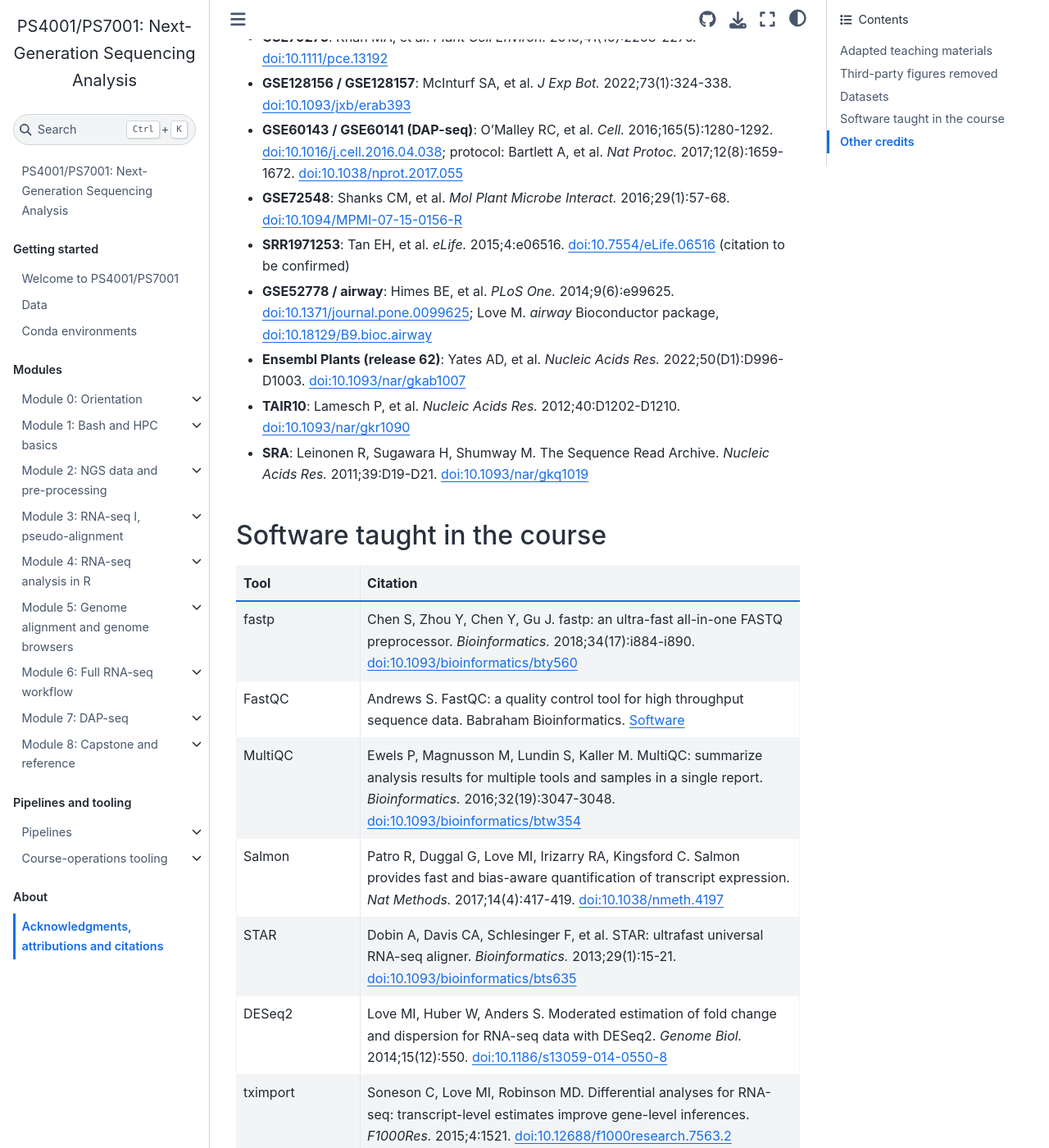
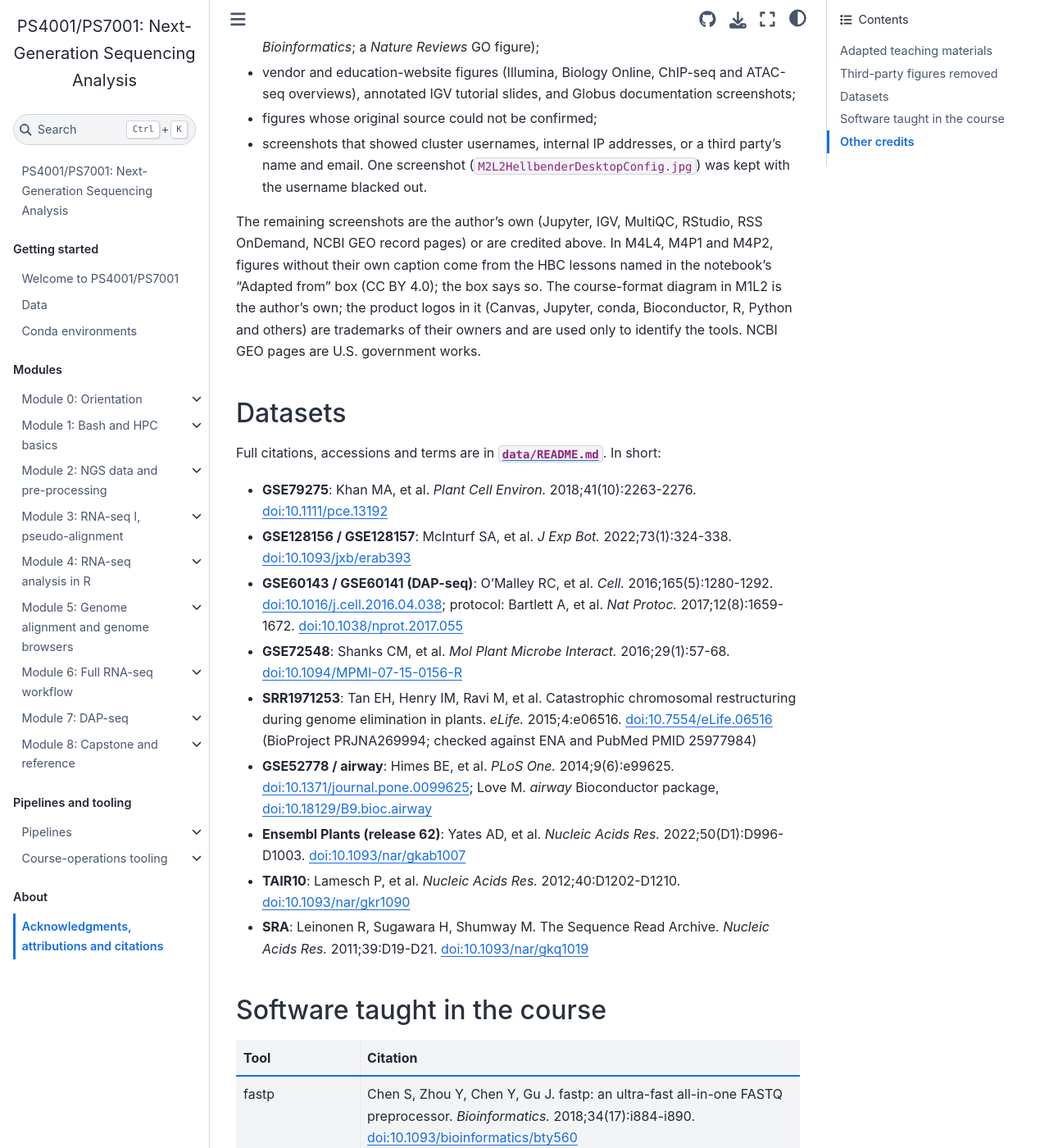
Before and after one commit to piercetaylor/ps7001-next-generation-sequencing-analysis-course, a Jupyter Book: the page built from ACKNOWLEDGMENTS.md, in a window 1280 px wide and 1400 px high, scrolled down 4814 px. Shown: the whole window at 82% size. Built offline with Jupyter Book 1.0.4 settings and Sphinx 7.4.7 and the Sphinx Book theme 1.1.4, drawn with Linux system fonts in a browser that asks for light colours; some of the changed text lies outside the part shown.

Commit message:
Complete image attributions and link the Pages site and Binder
- Credit the Wikimedia Commons cluster-generation figure (M2L2, CC BY-SA 4.0)
  and the Schmeier FastQC plots (M2P1, MIT) under the images, in the module
  README, ACKNOWLEDGMENTS and LICENSE (new item 10).
- State in the M4L4/M4P1/M4P2 "Adapted from" boxes that uncaptioned figures
  come from the HBC lessons (CC BY 4.0); credit the Paul Pavlidis figure in M4P1.
- Confirm the SRR1971253 citation (Tan et al. 2015 eLife, PMID 25977984).
- Add the GitHub Pages and Binder links to the README; note logo trademarks.

```diff
--- a/ACKNOWLEDGMENTS.md
+++ b/ACKNOWLEDGMENTS.md
@@ -20,6 +20,9 @@
 | `module_1_bash_hpc/resources/images/conda-env2-GeoHackWeek.png` (used in M1P1) | [GeoHackWeek: Conda tutorial](https://geohackweek.github.io/datasharing/01-conda-tutorial/) ([geohackweek/datasharing](https://github.com/geohackweek/datasharing)) | GeoHackWeek contributors | CC BY 4.0 (LICENSE.md in the source repository) | Unchanged; credited in the notebook |
 | nf-core metro-map images in M6L2, M6P1, M7P1 | [nf-core/rnaseq](https://github.com/nf-core/rnaseq), [nf-core/chipseq](https://github.com/nf-core/chipseq) | nf-core community | MIT | Unchanged; credited under each image |
 | Figure in M5L1 (alignment strategies) | Jackson DJ, Cerveau N, Posnien N. *Front. Zool.* 2024;21:17, Fig. 2, [doi:10.1186/s12983-024-00538-y](https://doi.org/10.1186/s12983-024-00538-y) | the authors | CC BY 4.0 (publisher page) | Unchanged; credited |
+| Figure in M2L2 (Illumina cluster generation) | ["Cluster Generation.png"](https://commons.wikimedia.org/wiki/File:Cluster_Generation.png), Wikimedia Commons | DMLapato | [CC BY-SA 4.0](https://creativecommons.org/licenses/by-sa/4.0/) (file page) | Unchanged; linked from Wikimedia Commons, not copied into this repository; credited under the image |
+| FastQC example plots in M2P1 (`fastqc_bad1.png`, `fastqc_bad3.png`) | [Computational Genomics Tutorial](https://genomics.sschmeier.com/) ([sschmeier/genomics](https://github.com/sschmeier/genomics)) | Sebastian Schmeier | [MIT](https://github.com/sschmeier/genomics/blob/master/LICENSE), Copyright (c) 2020 Sebastian Schmeier | Unchanged; linked from the tutorial site, not copied into this repository; credited under the images |
+| "Differential expression" figure in M4P1 | Paul Pavlidis (University of British Columbia), as reproduced in the HBC Intro-to-DGE lessons | P. Pavlidis / HBC | CC BY 4.0 (HBC lessons) | Unchanged; credited under the image |
 | Shrunken-LFC and rlog figures in M4P1 | Love MI, Huber W, Anders S. *Genome Biol.* 2014;15:550, [doi:10.1186/s13059-014-0550-8](https://doi.org/10.1186/s13059-014-0550-8), and the DESeq2 documentation, as reproduced in the HBC lessons | the authors / HBC | CC BY 4.0 | Unchanged; credited |
 
 ### Flagged and not published
@@ -68,7 +71,13 @@
   was kept with the username blacked out.
 
 The remaining screenshots are the author's own (Jupyter, IGV, MultiQC,
-RStudio, NCBI GEO record pages) or are credited above.
+RStudio, RSS OnDemand, NCBI GEO record pages) or are credited above. In
+M4L4, M4P1 and M4P2, figures without their own caption come from the HBC
+lessons named in the notebook's "Adapted from" box (CC BY 4.0); the box says
+so. The course-format diagram in M1L2 is the author's own; the product logos
+in it (Canvas, Jupyter, conda, Bioconductor, R, Python and others) are
+trademarks of their owners and are used only to identify the tools. NCBI GEO
+pages are U.S. government works.
 
 ## Datasets
 
@@ -79,7 +88,7 @@
 - **GSE128156 / GSE128157**: McInturf SA, et al. *J Exp Bot.* 2022;73(1):324-338. [doi:10.1093/jxb/erab393](https://doi.org/10.1093/jxb/erab393)
 - **GSE60143 / GSE60141 (DAP-seq)**: O'Malley RC, et al. *Cell.* 2016;165(5):1280-1292. [doi:10.1016/j.cell.2016.04.038](https://doi.org/10.1016/j.cell.2016.04.038); protocol: Bartlett A, et al. *Nat Protoc.* 2017;12(8):1659-1672. [doi:10.1038/nprot.2017.055](https://doi.org/10.1038/nprot.2017.055)
 - **GSE72548**: Shanks CM, et al. *Mol Plant Microbe Interact.* 2016;29(1):57-68. [doi:10.1094/MPMI-07-15-0156-R](https://doi.org/10.1094/MPMI-07-15-0156-R)
-- **SRR1971253**: Tan EH, et al. *eLife.* 2015;4:e06516. [doi:10.7554/eLife.06516](https://doi.org/10.7554/eLife.06516) (citation to be confirmed)
+- **SRR1971253**: Tan EH, Henry IM, Ravi M, et al. Catastrophic chromosomal restructuring during genome elimination in plants. *eLife.* 2015;4:e06516. [doi:10.7554/eLife.06516](https://doi.org/10.7554/eLife.06516) (BioProject PRJNA269994; checked against ENA and PubMed PMID 25977984)
 - **GSE52778 / airway**: Himes BE, et al. *PLoS One.* 2014;9(6):e99625. [doi:10.1371/journal.pone.0099625](https://doi.org/10.1371/journal.pone.0099625); Love M. *airway* Bioconductor package, [doi:10.18129/B9.bioc.airway](https://doi.org/10.18129/B9.bioc.airway)
 - **Ensembl Plants (release 62)**: Yates AD, et al. *Nucleic Acids Res.* 2022;50(D1):D996-D1003. [doi:10.1093/nar/gkab1007](https://doi.org/10.1093/nar/gkab1007)
 - **TAIR10**: Lamesch P, et al. *Nucleic Acids Res.* 2012;40:D1202-D1210. [doi:10.1093/nar/gkr1090](https://doi.org/10.1093/nar/gkr1090)
```
Also changed, not shown: README.md (+8 -4 lines), modules/module_2_ngs_preprocessing/README.md (+7 -0 lines), modules/module_4_rnaseq_in_r/README.md (+1 -1 lines), modules/module_2_ngs_preprocessing/lab/M2L2_Introduction_To_Sequencing_Techniques_And_Data_Structures.ipynb, modules/module_2_ngs_preprocessing/practice/M2P1_Pre_Processing_Tools.ipynb, modules/module_4_rnaseq_in_r/lab/M4L4_RNA_Seq_Review.ipynb, modules/module_4_rnaseq_in_r/practice/M4P1_Intro_to_DE_Analysis.ipynb, modules/module_4_rnaseq_in_r/practice/M4P2_Functional_Analysis.ipynb, 1 other file.
